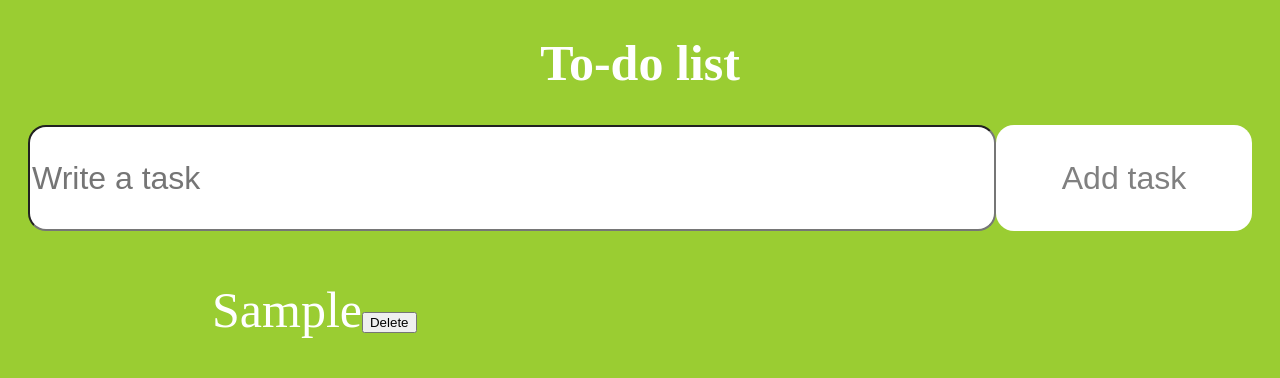
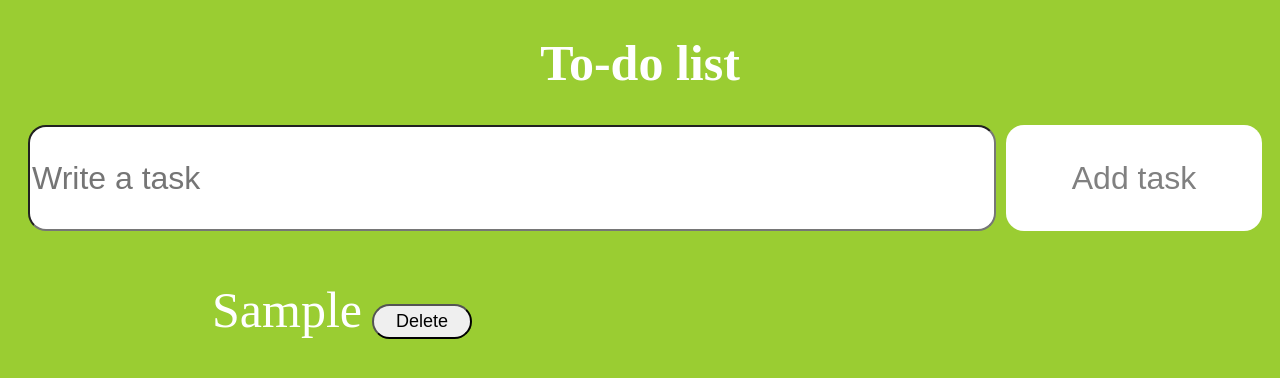
Before and after one commit to carlsylvan/collab, a website built with Parcel: page src/index.html in a window 1280 px wide. Both pictures are taken after typing "Sample" into the empty fields and a click on the button "Add task". Built offline with nearby package versions, Linux system fonts and the light colour scheme.

Commit message:
Added styling on delete button

```diff
--- a/src/scss/main.scss
+++ b/src/scss/main.scss
@@ -1,4 +1,5 @@
-html, body {
+html,
+body {
   margin: 0;
   height: 100%;
 }
@@ -28,6 +29,11 @@ body {
         width: 20%;
         border-radius: 18px;
         font-size: xx-large;
+        cursor: pointer;
+        transition: all 0.25s ease-in;
+        &:hover {
+          color: black;
+        }
       }
       #myInput {
         border-radius: 18px;
@@ -35,6 +41,7 @@ body {
         width: 75%;
         height: 100px;
         font-size: xx-large;
+        margin: 0px 10px;
       }
     }
   }
@@ -43,5 +50,21 @@ body {
     color: white;
     font-size: 50px;
     list-style: none;
+    li {
+      display: flex;
+      align-items: end;
+      .delete-button {
+        width: 100px;
+        height: 35px;
+        border-radius: 18px;
+        cursor: pointer;
+        margin-left: 10px;
+        font-size: 18px;
+        transition: all 0.25s ease-in;
+        &:hover {
+          background-color: white;
         }
       }
+    }
+  }
+}
--- a/src/ts/main.ts
+++ b/src/ts/main.ts
@@ -35,6 +35,7 @@ function createHtml(someList: Task[]) {
     let todoDesc: HTMLSpanElement = document.createElement("span");
     todoDesc.innerHTML = someList[i].taskDescription;
     let deleteBtn: HTMLButtonElement = document.createElement("button");
+    deleteBtn.classList.add("delete-button");
     deleteBtn.innerHTML = "Delete";
     todoContainer.appendChild(todo);
     todo.appendChild(todoDesc);
```
Lines whose indentation alone changed are shown as unchanged.
